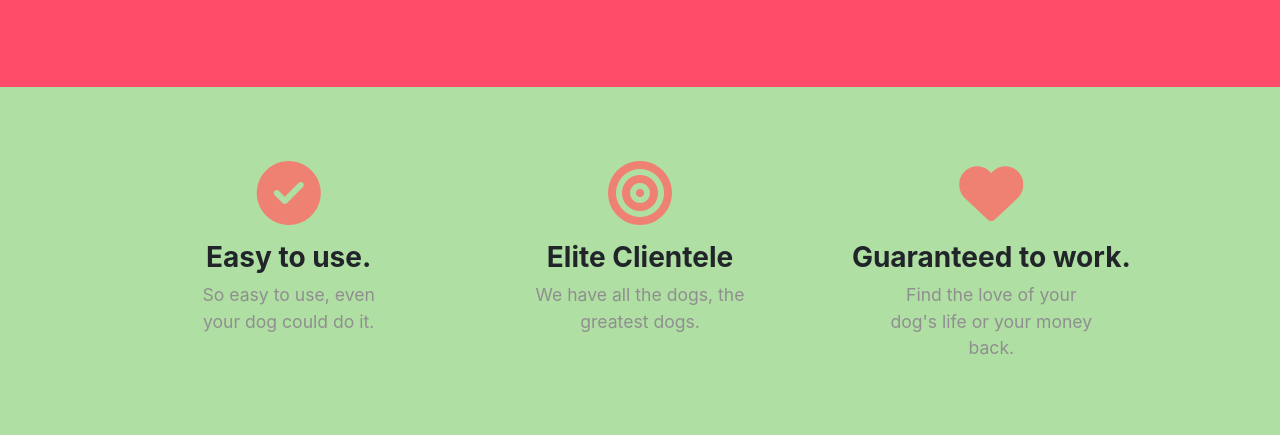
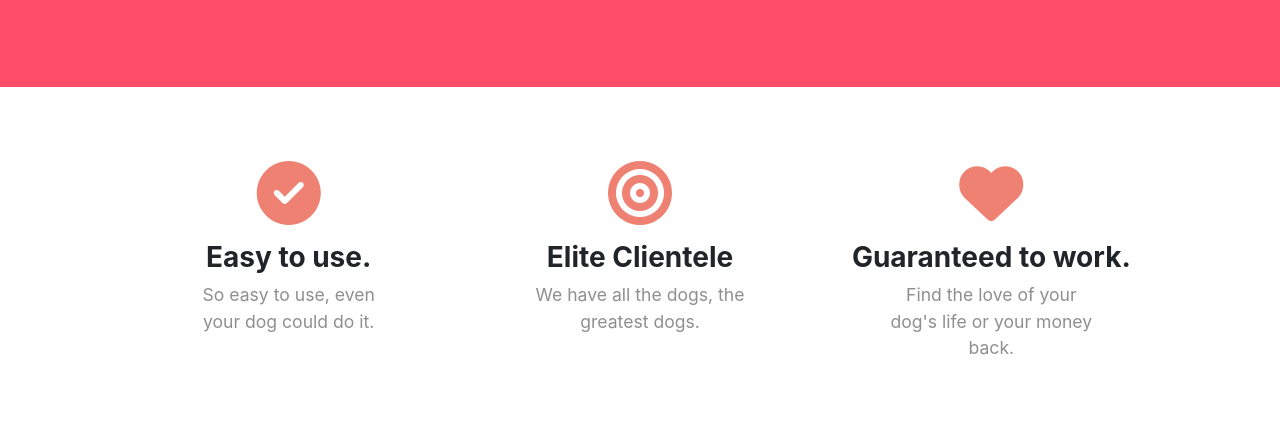
Before and after one commit to Nitish09mishra/tindog, a plain HTML site: page index.html in a window 1280 px wide. Shown: the part 517-952 px from the top of the page. Drawn offline with nearby package versions, Linux system fonts and the light colour scheme.

Commit message:
Update styles.css

```diff
--- a/css/styles.css
+++ b/css/styles.css
@@ -1,7 +1,6 @@
 body {
 	padding: 0;
 	scroll-behavior: smooth;
-	background-color: #b0dfa3;
 }
 
 /*Navigation bar*/
@@ -51,7 +50,7 @@ h2 {
 /*features...*/
 
 #features {
-	background-color: #b0dfa3;
+	background-color: white;
 	padding: 0 10%;
 	position: relative;
 }
```
